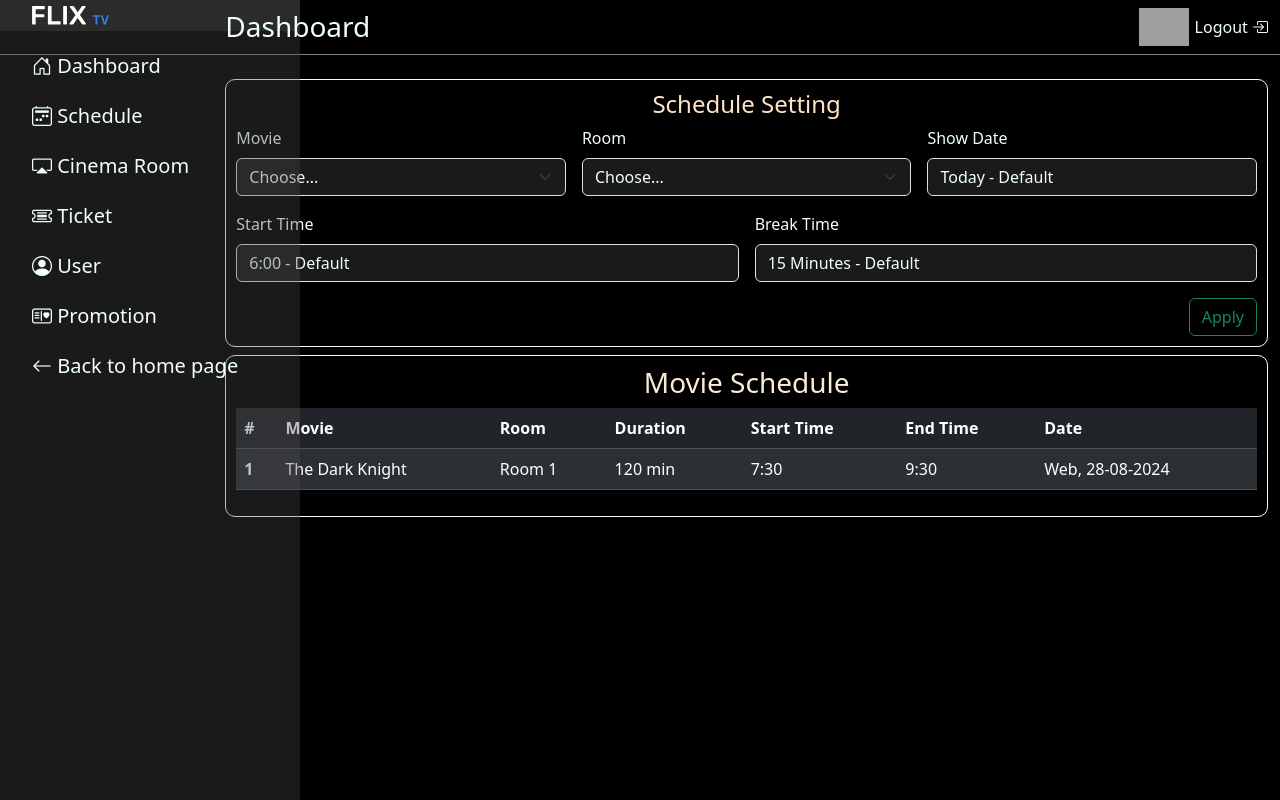
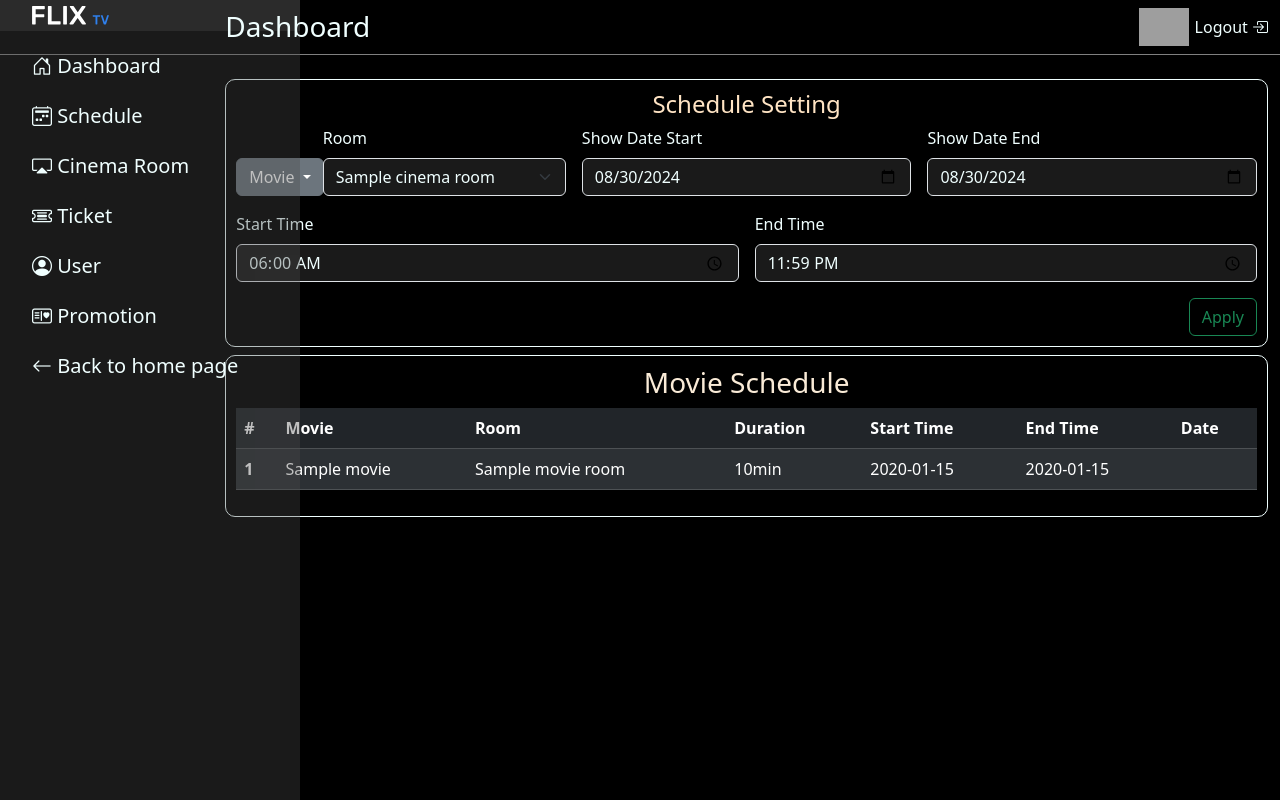
Before and after one commit to XuanMinhBN/MyTheater, a Spring app: template src/main/resources/templates/pages/admin/admin-schedule.html in a window 1280 px wide. Run offline with Thymeleaf, Linux system fonts and the light colour scheme; the template is opened without the code that fills it: most values are stand-ins (such as "Sample title", 1, 10 or a date in 2020); data that the repository does not hold is empty; some of the project's set-up classes (security, data sources, template engines, error pages and the like) are left out, and stand-ins take their place; grey boxes are pictures that could not be loaded.

Commit message:
MyTheater
MyTheater

```diff
--- a/src/main/java/org/xumin/mytheater/entity/Movie.java
+++ b/src/main/java/org/xumin/mytheater/entity/Movie.java
@@ -43,7 +43,7 @@
     private String productionCompany;
 
     @Column(name = "duration")
-    private int duration;
+    private Long duration;
 
     @Column(name = "release_date")
     private LocalDate releaseDate;
--- a/src/main/java/org/xumin/mytheater/entity/RoomSchedule.java
+++ b/src/main/java/org/xumin/mytheater/entity/RoomSchedule.java
@@ -9,6 +9,7 @@
 import java.sql.Date;
 import java.sql.Timestamp;
 import java.time.LocalDate;
+import java.time.LocalTime;
 import java.util.List;
 
 @Entity
@@ -27,10 +28,10 @@
     private LocalDate showDate;
 
     @Column(name = "start_time")
-    private Timestamp startTime;
+    private LocalTime startTime;
 
     @Column(name = "end_time")
-    private Timestamp endTime;
+    private LocalTime endTime;
 
     @OneToMany(mappedBy = "roomSchedule", cascade = CascadeType.ALL)
     private List<Ticket> tickets;
--- a/src/main/java/org/xumin/mytheater/service/MovieService.java
+++ b/src/main/java/org/xumin/mytheater/service/MovieService.java
@@ -7,6 +7,8 @@
 import java.util.Optional;
 
 public interface MovieService {
+    List<Movie> getMoviesToday();
+
     Page<Movie> findMovieByMovieNameEnglishOrMovieNameVnContaining(String nameEng, String nameVn, Integer page, Integer size);
 
     Page<Movie> findMovieShowingNow(Integer page, Integer size);
--- /dev/null
+++ b/src/main/resources/static/js/admin/admin-schedule.js
@@ -0,0 +1,5 @@
+// Get today's date in the format YYYY-MM-DD
+const today = new Date().toISOString().split('T')[0];
+// Set the value of the date input to today's date
+document.getElementById('inputStartDate').value = today;
+document.getElementById('inputEndDate').value = today;
--- /dev/null
+++ b/src/main/resources/static/js/common.js
@@ -0,0 +1,12 @@
+const tooltipTriggerList = document.querySelectorAll('[data-bs-toggle="tooltip"]');
+const tooltipList = [...tooltipTriggerList].map(tooltipTriggerEl => new bootstrap.Tooltip(tooltipTriggerEl));
+
+function openModal(modal) {
+    const myModal = new bootstrap.Modal(document.getElementById(modal));
+    myModal.show();
+}
+
+function showToast(id) {
+    const toast = new bootstrap.Toast(document.getElementById(id));
+    toast.show();
+}
--- a/src/main/resources/templates/admin-layout.html
+++ b/src/main/resources/templates/admin-layout.html
@@ -18,5 +18,10 @@
 <body>
     <div th:replace="~{pages/admin/admin-header :: admin-header}"></div>
     <th:block layout:fragment="admin-content"></th:block>
+<!--    <div th:replace="~{toast/toast-success :: toast-success}"></div>-->
+<!--    <div th:replace="~{toast/toast-error :: toast-error}"></div>-->
+    <script th:src="@{/js/bootstrap/bootstrap.bundle.js}"></script>
+    <script th:src="@{/js/common.js}"></script>
+    <th:block layout:fragment="js"></th:block>
 </body>
 </html>
--- a/src/main/resources/templates/pages/admin/admin-schedule.html
+++ b/src/main/resources/templates/pages/admin/admin-schedule.html
@@ -17,28 +17,40 @@
                         <h4 class="text-center" style="color: bisque">
                             Schedule Setting
                         </h4>
-                    <form class="row g-3">
-                        <div class="col-md-4">
-                            <label for="InputMovie" class="form-label">Movie</label>
-                            <select id="InputMovie" class="form-select">
-                                <option selected>Choose...</option>
-                                <option>...</option>
+                        <form th:action="@{/admin/schedule/success}" method="post" class="row g-3" th:object="${roomSchedule}">
+                            <div class="col-md-1" style="padding-top: 32px">
+                                <button class="btn btn-secondary dropdown-toggle" type="button" data-bs-toggle="dropdown" aria-expanded="false">
+                                    Movie
+                                </button>
+                                <ul class="dropdown-menu dropdown-menu-dark" >
+                                    <li th:each="movie:${movieList}">
+                                        <input class="form-check-input" type="checkbox" th:value="${movie.id}" id="flexCheckDefault" name="movieIds">
+                                        <label class="form-check-label" for="flexCheckDefault" th:text="${movie.movieNameEng}"></label>
+                                    </li>
+                                </ul>
+                            </div>
+                            <div class="col-md-3">
+                                <label for="inputRoom" class="form-label">Room</label>
+                                <select id="inputRoom" class="form-select" th:field="*{movieRoom.id}">
+                                    <option th:each="room:${cinemaRoomList}" th:value="${room.id}" th:text="${room.roomName}"></option>
                                 </select>
                             </div>
                             <div class="col-md-4">
-                            <label for="inputRoom" class="form-label">Room</label>
-                            <select id="inputRoom" class="form-select">
-                                <option selected>Choose...</option>
-                                <option>...</option>
-                            </select>
+                                <label for="inputStartDate" class="form-label">Show Date Start</label>
+                                <input
+                                        type="date"
+                                        class="form-control"
+                                        id="inputStartDate"
+                                        name="startDate"
+                                />
                             </div>
                             <div class="col-md-4">
-                            <label for="inputDate" class="form-label">Show Date</label>
+                                <label for="inputEndDate" class="form-label">Show Date End</label>
                                 <input
-                                    type="text"
+                                        type="date"
                                         class="form-control"
-                                    id="inputDate"
-                                    placeholder="Today - Default"
+                                        id="inputEndDate"
+                                        name="endDate"
                                 />
                             </div>
                             <div class="col-6">
@@ -46,21 +58,23 @@
                                 >Start Time</label
                                 >
                                 <input
-                                    type="text"
+                                        type="time"
                                         class="form-control"
                                         id="inputAddress"
-                                    placeholder="6:00 - Default"
+                                        value="06:00:00"
+                                        name="startTime"
                                 />
                             </div>
                             <div class="col-6">
                                 <label for="inputAddress2" class="form-label"
-                            >Break Time</label
+                                >End Time</label
                                 >
                                 <input
-                                    type="text"
+                                        type="time"
                                         class="form-control"
                                         id="inputAddress2"
-                                    placeholder="15 Minutes - Default"
+                                        value="23:59:00"
+                                        name="endTime"
                                 />
                             </div>
                             <div class="col-12 text-end">
@@ -87,14 +101,14 @@
                             </tr>
                             </thead>
                             <tbody>
-                        <tr>
-                            <th scope="row">1</th>
-                            <td>The Dark Knight</td>
-                            <td>Room 1</td>
-                            <td>120 min</td>
-                            <td>7:30</td>
-                            <td>9:30</td>
-                            <td>Web, 28-08-2024</td>
+                            <tr th:each="rs:${roomScheduleList}">
+                                <th scope="row" th:text="${rs.id}"></th>
+                                <td th:text="${rs.movie.movieNameEng}"></td>
+                                <td th:text="${rs.movieRoom.roomName}"></td>
+                                <td th:text="${rs.movie.duration+'min'}"></td>
+                                <td th:text="${rs.startTime}"></td>
+                                <td th:text="${rs.endTime}"></td>
+                                <td th:text="${rs.showDate.dayOfWeek}"></td>
                             </tr>
                             </tbody>
                         </table>
@@ -103,5 +117,14 @@
             </div>
         </div>
     </main>
+
+<!--    <th:block layout:fragment="toast">-->
+<!--        <div th:replace="~{toast/toast-success :: toast-success}"></div>-->
+<!--        <div th:replace="~{toast/toast-error :: toast-error}"></div>-->
+<!--    </th:block>-->
+
+    <th:block layout:fragment="js">
+        <script th:src="@{/js/admin/admin-schedule.js}"></script>
+    </th:block>
 </body>
 </html>
```
Also changed, not shown: src/main/java/org/xumin/mytheater/controller/admin/AdminController.java (+30 -1 lines), src/main/java/org/xumin/mytheater/controller/admin/AutoGenerateController.java (added, +68 -0 lines), src/main/java/org/xumin/mytheater/repository/CinemaRoomRepository.java (added, +9 -0 lines), src/main/java/org/xumin/mytheater/repository/MovieRepository.java (+9 -2 lines), src/main/java/org/xumin/mytheater/repository/RoomScheduleRepository.java (added, +9 -0 lines), src/main/java/org/xumin/mytheater/service/CinemaRoomService.java (added, +9 -0 lines), src/main/java/org/xumin/mytheater/service/RoomScheduleService.java (added, +11 -0 lines), src/main/java/org/xumin/mytheater/service/impl/CinemaRoomServiceImpl.java (added, +24 -0 lines), src/main/java/org/xumin/mytheater/service/impl/MovieServiceImpl.java (+7 -3 lines), src/main/java/org/xumin/mytheater/service/impl/RoomScheduleServiceImpl.java (added, +33 -0 lines), src/main/resources/templates/toast/toast-error.html (added, +13 -0 lines), src/main/resources/templates/toast/toast-success.html (added, +13 -0 lines). Lines whose indentation alone changed are shown as unchanged.
